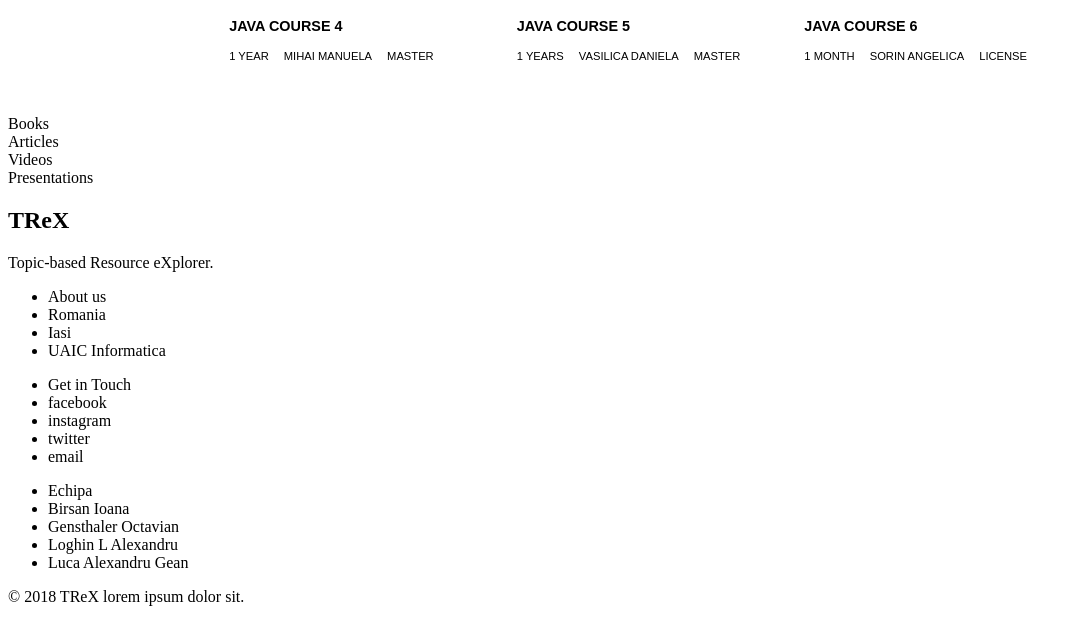
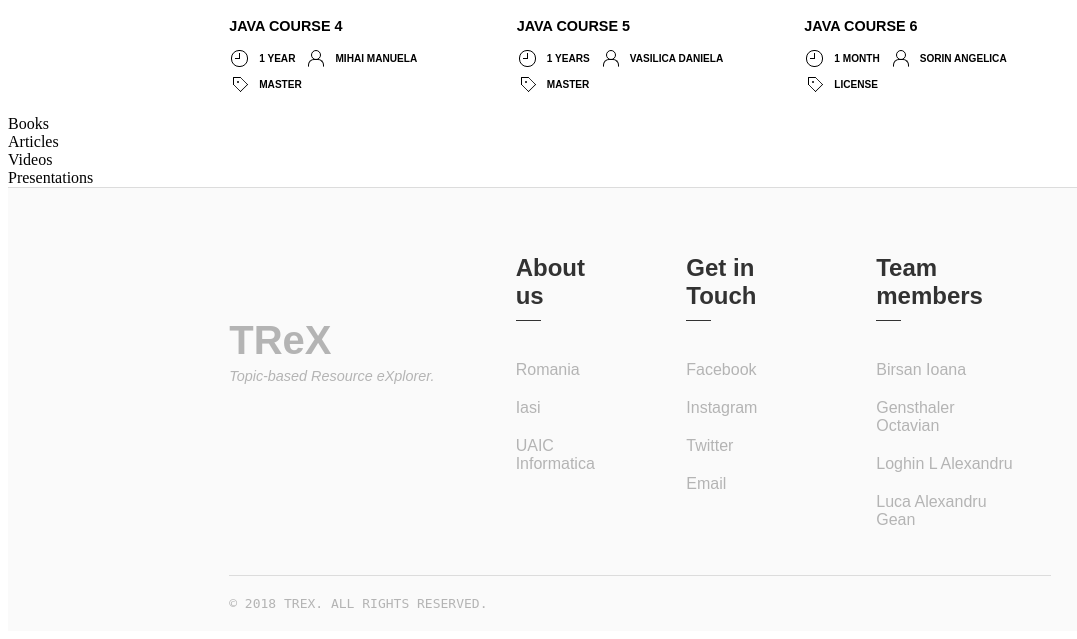
Before and after one commit to ioana-amariei/trex, a PHP site: page / in a window 1280 px wide. Shown: the part 1371-2010 px from the top of the page, without its empty margins (0-1077 px from the left). Before the commit the page ends 1977 px from the top, so only its background shows below. Run offline with PHP 8.4, Linux system fonts and the light colour scheme.

Commit message:
Add footer style & topics icon

```diff
--- a/footer.css
+++ b/footer.css
@@ -1 +1,90 @@
 /* Acest css gestioneaza doar continutul aferent footer-ului */
+
+footer {
+  padding-top: 50px;
+  height: auto;
+  width: 100%;
+  background-color: rgb(250, 250, 250);
+  color: rgb(180, 180, 180);
+  border-top: 1px solid rgb(220, 220, 220);
+}
+
+footer > div {
+    width: 65%;
+    margin: 0 auto;
+}
+
+footer #logo {
+  width: 30%;
+  float: left;
+  margin-top: 60px;
+}
+
+footer  h2 {
+  font-family: sans-serif;
+  font-size: 2.5em;
+  padding: 20px 0 5px 0;
+  margin: 0;
+}
+
+footer p {
+  font-family: sans-serif;
+  font-size: .9em;
+  padding: 0;
+  margin: 0;
+  font-style: italic;
+}
+
+#footer-list {
+  width: 70%;
+  display: flex;
+}
+
+footer #footer-list ul {
+  list-style: none;
+  cursor: pointer;
+  margin-right: 5%;
+}
+
+footer #footer-list ul li:first-child {
+  font-family: sans-serif;
+  font-size: 1.5em;
+  font-weight: bold;
+  color: rgb(50, 50, 50);
+}
+
+footer #footer-list ul li:first-child::after {
+  content: ' ';
+  display: block;
+  border-bottom: 1px solid rgb(50, 50, 50);
+  width: 25px;
+  margin: 10px 0 30px 0;
+  transition: .2s ease-in-out;
+}
+
+footer #footer-list ul:hover li:first-child::after {
+  width: 100%;
+}
+
+footer #footer-list ul li:not(:first-child) {
+  text-transform: capitalize;
+  font-family: sans-serif;
+  font-size: 1em;
+  padding: 10px 0;
+  transition: .2s;
+}
+
+footer #footer-list ul li:not(:first-child):hover {
+  color: rgb(50, 50, 50);
+}
+
+footer #footer-copy {
+  font-style: normal;
+  clear: both;
+  margin: 20px 0 0 0;
+  padding: 20px 0 20px 0;
+  font-family: monospace;
+  font-size: 1em;
+  text-transform: uppercase;
+  border-top: 1px solid rgb(220, 220, 220);
+}
--- a/index.html
+++ b/index.html
@@ -73,13 +73,13 @@
 		<!-- start Loghin Alexandru  -->
     <div id="topics">
       <div id="topics-tag-row">
-			  <div class="tag"><p>POO</p></div>
-			  <div class="tag"><p>Java</p></div>
-			  <div class="tag"><p>Matematica</p></div>
-			  <div class="tag"><p>LFAC</p></div>
-			  <div class="tag"><p>Retele</p></div>
-			  <div class="tag"><p>Logica</p></div>
-			  <div class="tag"><p>Web</p></div>
+        <div class="tag"> <p>POO</p>        </div>
+        <div class="tag"> <p>Java</p>       </div>
+        <div class="tag"> <p>Matematica</p> </div>
+        <div class="tag"> <p>LFAC</p>       </div>
+        <div class="tag"> <p>Retele</p>     </div>
+        <div class="tag"> <p>Logica</p>     </div>
+        <div class="tag"> <p>Web</p>        </div>
       </div>
 
       <div id="topics-grid">
@@ -92,61 +92,61 @@
             <img src="https://source.unsplash.com/random/?yellow" alt="Random unsplash">
             <p>Java Course 1</p>
             <ul>
-						<li>1 year</li>
-						<li>Bahar Du</li>
-						<li>License</li>
+              <li><div class="clock-h9m0 icon"></div><p>1 year</p></li>
+              <li><div class="profile icon"></div><p>Bahar Du</p></li>
+              <li><div class="tag icon"></div><p>License</p></li>
             </ul>
           </div>
           <div class="col">
             <img src="https://source.unsplash.com/random/?orange" alt="Random unsplash">
             <p>Java Course 2</p>
             <ul>
-						<li>2 years</li>
-						<li>Anamaria Viorica</li>
-						<li>Master</li>
+              <li><div class="clock-h9m0 icon"></div><p>2 years</p></li>
+              <li><div class="profile icon"></div><p>Anamaria Viorica</p></li>
+              <li><div class="tag icon"></div><p>Master</p></li>
             </ul>
           </div>
           <div class="col">
             <img src="https://source.unsplash.com/random/?fun" alt="Random unsplash">
             <p>Java Course 3</p>
             <ul>
-						<li>3 months</li>
-						<li>Sanda Iulia</li>
-						<li>License</li>
+              <li><div class="clock-h9m0 icon"></div><p>3 months</p></li>
+              <li><div class="profile icon"></div><p>Sanda Iulia</p></li>
+              <li><div class="tag icon"></div><p>License</p></li>
             </ul>
           </div>
           <div class="col">
             <img src="https://source.unsplash.com/random/?green" alt="Random unsplash">
             <p>Java Course 4</p>
             <ul>
-						<li>1 year</li>
-						<li>Mihai Manuela</li>
-						<li>Master</li>
+              <li><div class="clock-h9m0 icon"></div><p>1 year</p></li>
+              <li><div class="profile icon"></div><p>Mihai Manuela</p></li>
+              <li><div class="tag icon"></div><p>Master</p></li>
             </ul>
           </div>
           <div class="col">
             <img src="https://source.unsplash.com/random/?blue" alt="Random unsplash">
             <p>Java Course 5</p>
             <ul>
-						<li>1 years</li>
-						<li>Vasilica Daniela</li>
-						<li>Master</li>
+              <li><div class="clock-h9m0 icon"></div><p>1 years</p></li>
+              <li><div class="profile icon"></div><p>Vasilica Daniela</p></li>
+              <li><div class="tag icon"></div><p>Master</p></li>
             </ul>
           </div>
           <div class="col">
             <img src="https://source.unsplash.com/random/?violet" alt="Random unsplash">
             <p>Java Course 6</p>
             <ul>
-						<li>1 month</li>
-						<li>Sorin Angelica</li>
-						<li>License</li>
+              <li><div class="clock-h9m0 icon"></div><p>1 month</p></li>
+              <li><div class="profile icon"></div><p>Sorin Angelica</p></li>
+              <li><div class="tag icon"></div><p>License</p></li>
             </ul>
           </div>
         </div>
       </div>
     </div>
+    <!-- end Loghin Alexandru  -->
 	</div>
-	<!-- end Loghin Alexandru  -->
 
 
 	<!-- start Ioana Birsan  -->
@@ -170,9 +170,10 @@
 	<!-- start Loghin Alexandru -->
   <footer>
     <div>
+      <div id="logo">
         <h2>TReX</h2>
         <p>Topic-based Resource eXplorer.</p>
-
+      </div>
       <div id="footer-list">
         <ul>
           <li>About us</li>
@@ -180,7 +181,6 @@
           <li>Iasi</li>
           <li>UAIC Informatica</li>
         </ul>
-
         <ul>
           <li>Get in Touch</li>
           <li>facebook</li>
@@ -188,9 +188,8 @@
           <li>twitter</li>
           <li>email</li>
         </ul>
-
         <ul>
-          <li>Echipa</li>
+          <li>Team members</li>
           <li>Birsan Ioana</li>
           <li>Gensthaler Octavian</li>
           <li>Loghin L Alexandru</li>
@@ -198,7 +197,7 @@
         </ul>
       </div>
 
-      <p>&copy; 2018 TReX lorem ipsum dolor sit.</p>
+      <p id="footer-copy">&copy; 2018 TReX. All rights reserved.</p>
       </div>
   </footer>
   <!-- end Loghin Alexandru  -->
--- a/topics.css
+++ b/topics.css
@@ -96,6 +96,10 @@
 	overflow: hidden;
 }
 
+#topics-grid #topics-grid-container .col ul {
+	margin: 0;
+}
+
 #topics-grid #topics-grid-container .col:hover img {
 	opacity: 0.8;
 }
@@ -114,6 +118,110 @@
 	transition: all ease 0.5s;
 }
 
+/* Clock CSS ICON */
+
+.clock-h9m0.icon {
+  color: #000;
+  position: absolute;
+  margin-left: 2px;
+  margin-top: 2px;
+  width: 15px;
+  height: 15px;
+  border: solid 1px currentColor;
+  border-radius: 8px;
+}
+
+.clock-h9m0.icon:before {
+  content: '';
+  position: absolute;
+  top: 7px;
+  left: 3px;
+  width: 5px;
+  height: 1px;
+  background-color: currentColor;
+  -webkit-transform-origin: 0% 0%;
+          transform-origin: 0% 0%;
+}
+
+.clock-h9m0.icon:after {
+  content: '';
+  position: absolute;
+  top: 2px;
+  left: 7px;
+  width: 1px;
+  height: 6px;
+  background-color: currentColor;
+  -webkit-transform-origin: 0% 0%;
+          transform-origin: 0% 0%;
+}
+
+/* Person CSS Icon */
+
+.profile.icon {
+  color: #000;
+  position: absolute;
+  margin-left: 3px;
+  margin-top: 11px;
+  width: 14px;
+  height: 6px;
+  border-left: solid 1px currentColor;
+  border-right: solid 1px currentColor;
+  border-top: solid 1px currentColor;
+  border-bottom: solid 1px transparent;
+  border-radius: 6px 6px 0 0;
+}
+
+.profile.icon:before {
+  content: '';
+  position: absolute;
+  left: 2px;
+  top: -10px;
+  width: 8px;
+  height: 8px;
+  border-radius: 50%;
+  border: solid 1px currentColor;
+}
+
+/* Tag CSS Icon */
+
+.tag.icon {
+  color: #000;
+  position: absolute;
+  margin-left: 4px;
+  margin-top: 3px;
+  width: 7px;
+  height: 7px;
+  border-radius: 1px 1px 1px 0;
+  border-left: solid 1px currentColor;
+  border-top: solid 1px currentColor;
+}
+
+.tag.icon:before {
+  content: '';
+  position: absolute;
+  left: 1px;
+  top: 1px;
+  width: 9px;
+  height: 10px;
+  border-radius: 1px;
+  border-left: solid 1px currentColor;
+  border-right: solid 1px currentColor;
+  border-bottom: solid 1px currentColor;
+  -webkit-transform: rotate(-45deg);
+          transform: rotate(-45deg);
+}
+
+.tag.icon:after {
+  content: '';
+  position: absolute;
+  left: 3px;
+  top: 3px;
+  width: 2px;
+  height: 2px;
+  border-radius: 50%;
+  background-color: currentColor;
+}
+
 #topics-grid .col p, #topics-grid-title h2 {
 	font-family: sans-serif;
 	font-weight: bold;
@@ -126,14 +234,20 @@
 
 #topics-grid .col ul {
 	list-style-type: none;
+	display: inline-block;
 	padding: 0;
 }
 
 #topics-grid .col li {
 	float: left;
-	padding-right: 15px;
+	padding-right: 10px;
 	font-family: sans-serif;
 	font-size: .7em;
 	font-weight: normal;
 	text-transform: uppercase;
 }
+
+#topics-grid .col ul li p {
+	margin-left: 30px;
+	margin-top: 5px;
+}
```
Lines whose indentation alone changed are shown as unchanged.
